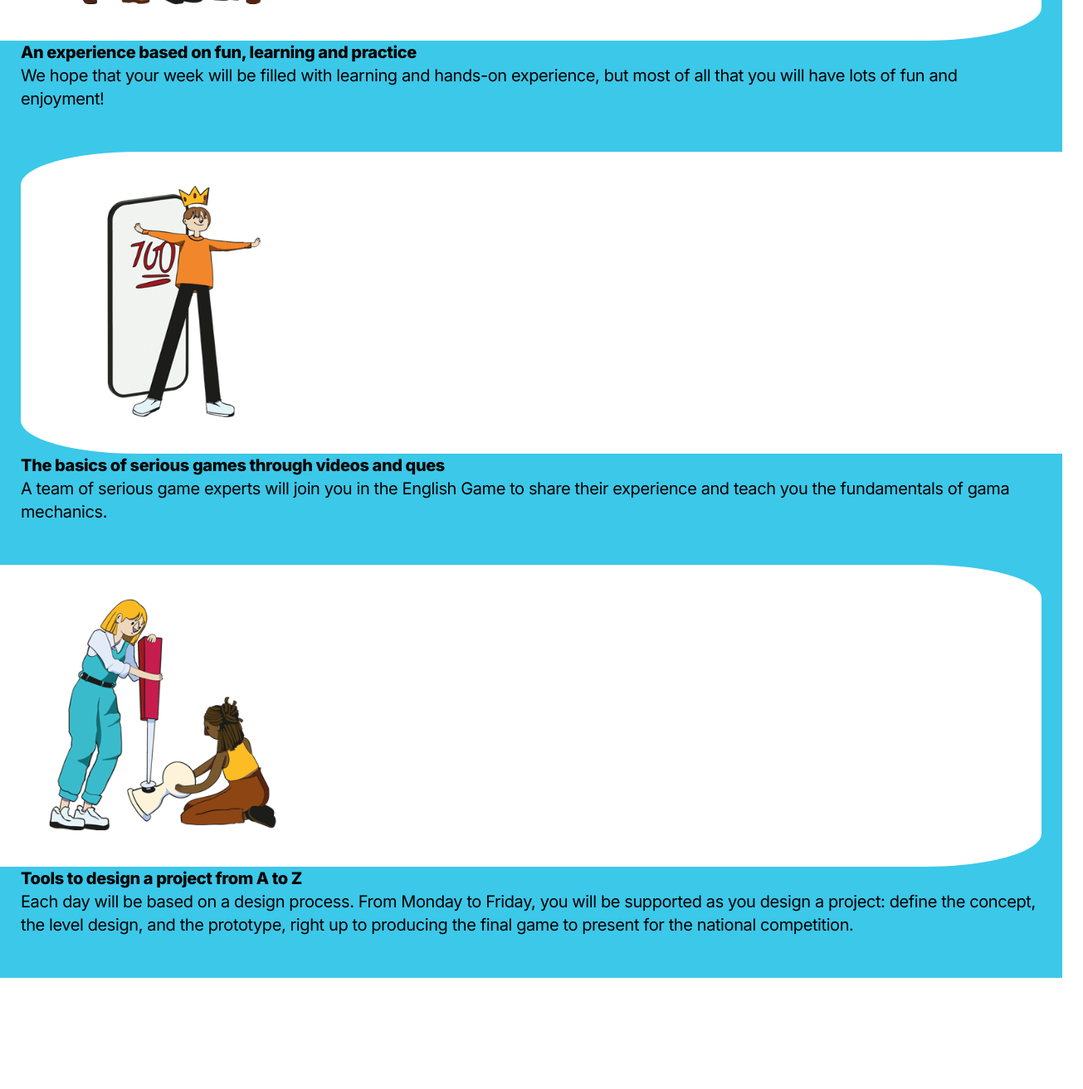
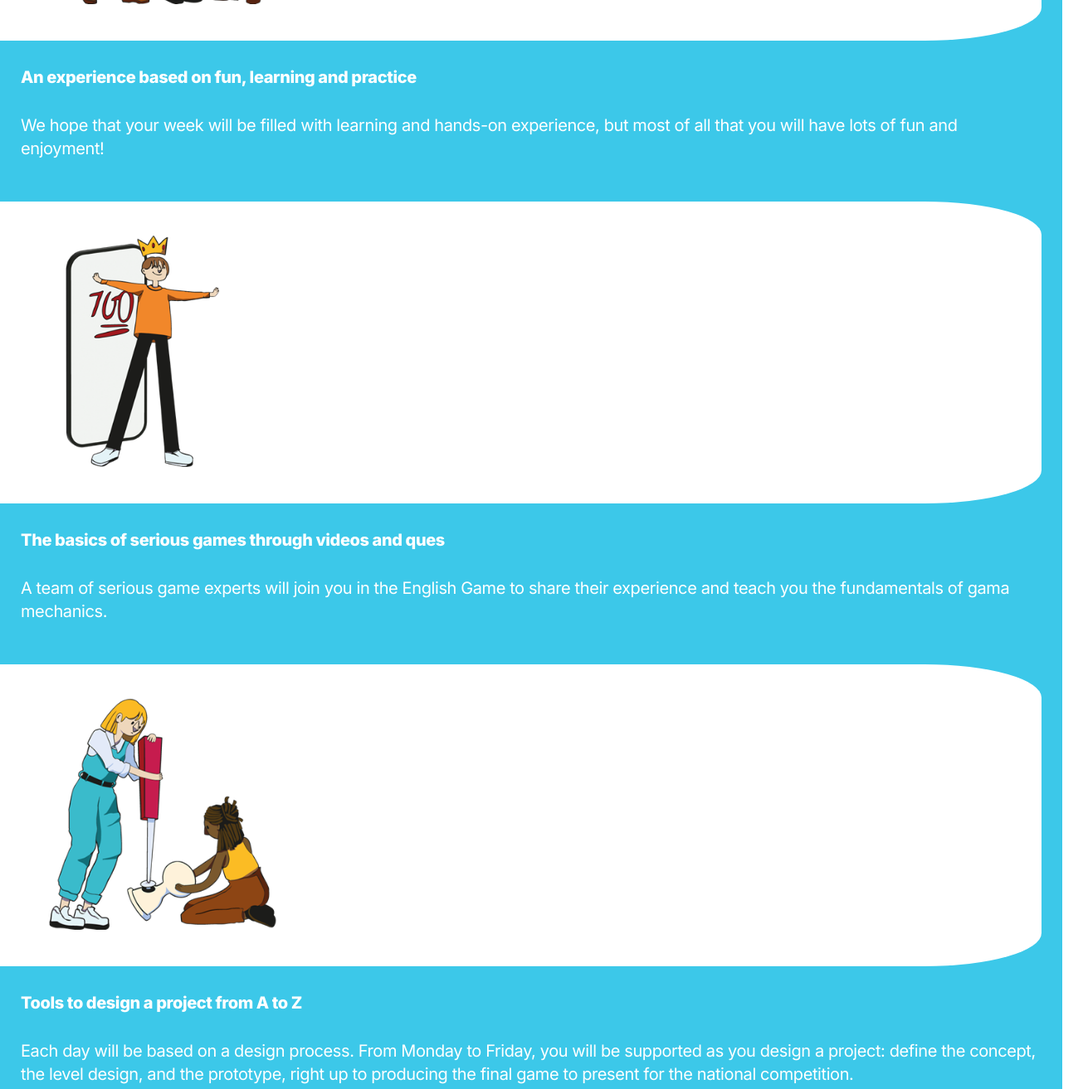
Before and after one commit to emrickdesign/tpfacile, a plain HTML site: page index.html in a window 1280 px wide. Shown: the part 1480-2793 px from the top of the page at 83% size, 1305 px wide, since content can reach past the window. Before the commit the page ends 2659 px from the top, so only its background shows below. Drawn offline with Linux system fonts and the light colour scheme.

Commit message:
pasdenom

```diff
--- a/index.html
+++ b/index.html
@@ -75,25 +75,35 @@
     </div>
 
     <div class="legap1">
-        <div class="chalengeimage1"><img class="chalange3personne" src="three-people.png" alt="three-people"></div>
-        <div class="chalengetexte1">
-            <p class="chalengetexte1.1"><strong>An experience based on fun, learning and practice</strong></p>
-            <p class="chalengetexte1.2">We hope that your week will be filled with learning and hands-on experience, but most of all that you will have lots of fun and enjoyment!</p>
+        <div class="chalengeimage1">
+            <img class="chalange3personne" src="three-people.png" alt="three-people">
+        </div>
+        <div class="chalengetexteA">
+            <p class="chalengetexte1.1 titre-clair"><strong>An experience based on fun, learning and practice</strong></p>
+        </div>
+        <div class="chalengetexteA">
+            <p class="chalengetexte1.2 titre-clair">We hope that your week will be filled with learning and hands-on experience, but most of all that you will have lots of fun and enjoyment!</p>
         </div>
     </div>
     <div class="legap2">
-        <div class="chalengeimage2"><img class="chalange1personne" src="one-guy.png" alt="one-guy"></div>
-        <div class="chalengetexte2">
-            <p class="chalengetexte2.1"><strong>The basics of serious games through videos and ques</strong></p>
-            <p class="chalengetexte2.2">A team of serious game experts will join you in the English Game to share their experience and teach you the fundamentals of gama mechanics.</p>
-        </div>
+            <div class="chalengeimage1">
+                <img class="chalange1personne" src="one-guy.png" alt="one-guy"></div>
+            <div class="chalengetexteB">
+                <p class="chalengetexte2.1 titre-clair"><strong>The basics of serious games through videos and ques</strong></p>
+            </div>
+            <div class="chalengetexteB">
+                <p class="chalengetexte2.2 titre-clair">A team of serious game experts will join you in the English Game to share their experience and teach you the fundamentals of gama mechanics.</p>
+            </div>
     </div>
     <div class="legap3">
         <div class="chalengeimage3"><img class="chalange2personne" src="two-girls-one-skrew-diver.png" alt="two-girls-one-skrew-diver"></div>
-        <div class="chalengetexte3">
-            <p class="chalengetexte3.1"><strong>Tools to design a project from A to Z</strong></p>
-            <p class="chalengetexte3.2">Each day will be based on a design process. From Monday to Friday, you
+            <div class="chalengetexteC">
+            <p class="chalengetexte3.1 titre-clair"><strong>Tools to design a project from A to Z</strong></p>
+            </div>
+            <div class="chalengetexteC">
+            <p class="chalengetexte3.2 titre-clair">Each day will be based on a design process. From Monday to Friday, you
 will be supported as you design a project: define the concept, the level design, and the prototype, right up to producing the final game to present for the national competition.</p>
+            </div>
         </div>
     </div>
 </div>
--- a/style.scss
+++ b/style.scss
@@ -248,6 +248,7 @@ body {
     flex-direction: column;
     gap: 50px;
     padding: 50px 0;
+    border-radius: 40px 40px 0px 0px;
 }
 
 .chalengetitre{
@@ -269,9 +270,7 @@ body {
     background-color: #ffffff;
 }
 
-.textes{
-    color: #ffffff;
-}
+
 
 .chalengeimage1 {
     width: 100%;
@@ -315,19 +314,36 @@ body {
     padding-block: 40px;
 }
 
-.chalengetexte1{
+.chalengetexteA{
     padding-inline: 25px;
 }
 
-.chalengetexte2{
+.chalengetexteB{
     padding-inline: 25px;
 }
 
-.chalengetexte3{
+.chalengetexteC{
     padding-inline: 25px;
 }
 
 .legap1{
-    align-items: ro;
-    gap: 20px;
+    display: flex;
+    flex-direction: column;
+    gap: 30px;
 }
+
+.legap2{
+    display: flex;
+    flex-direction: column;
+    gap: 30px;
+}
+
+.legap3{
+    display: flex;
+    flex-direction: column;
+    gap: 30px;
+}
+
+.titre-clair{
+    color: white;
+}
```
Also changed, not shown: style.css, 1 other file.
